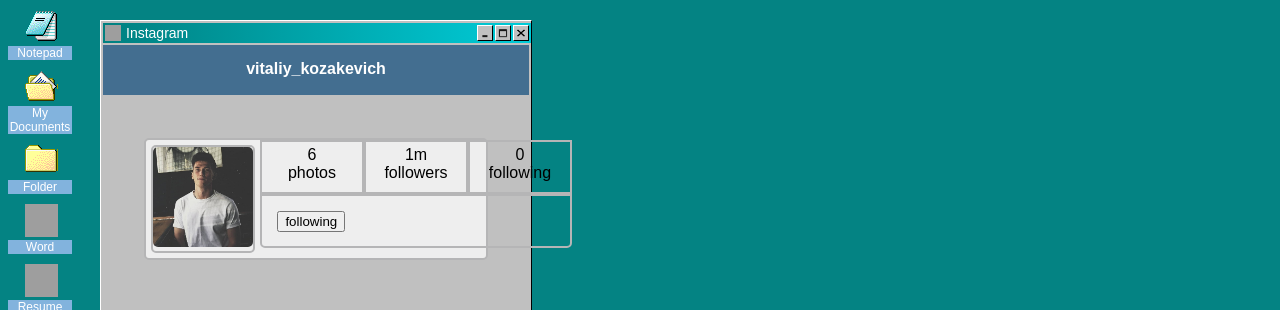
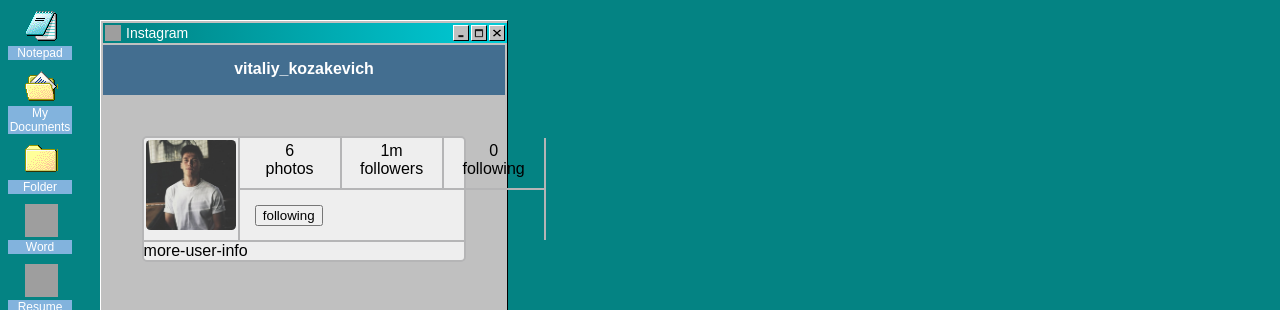
Before and after one commit to kozakevich13/windows-xp, a React (Create React App) app: page / in a window 1280 px wide. Both pictures are taken after a click on the button 41 px from the left and 340 px from the top of the page. Shown: the top 310 px of the page. Built offline with nearby package versions, Linux system fonts and the light colour scheme; no server answers; grey boxes are pictures that could not be loaded; a web font is replaced by a local one.

Commit message:
add block more info

```diff
--- a/src/apps/Instagram/Instagram.css
+++ b/src/apps/Instagram/Instagram.css
@@ -16,12 +16,12 @@
 
 .top-info-block {
     display: flex;
+    width: 100%;
 }
 
 .user-box {
-    margin: 5px;
+    padding: 2px;
     border-radius: 5px;
-    border: solid 2px #b5b5b6;
 
 }
 
@@ -29,12 +29,23 @@
     min-width: 100px;
     border-radius: 0px;
     border: solid 2px #b5b5b6;
+    border-top: 0px;
+    height: 50px;
+}
+
+.user-box-numbers-followers {
+    min-width: 100px;
+    border-radius: 0px;
+    border: solid 2px #b5b5b6;
+    border-top: 0px;
+    border-left: 0px ;
+    border-right: 0px;
     height: 50px;
 }
 
 .user-avatar {
-    width: 100px;
-    height: 100px;
+    width: 90px;
+    height: 90px;
     border-radius: 5%;
 }
 
@@ -63,11 +74,17 @@
 
 .block-following {
     height: 50px;
-    border-radius: 0px 0px 5px 5px;
+    border-radius: 0px;
     border: solid 2px #b5b5b6;
+    border-top: 0px;
+    border-bottom: 0px;
 
 }
 
 .btn-following {
     margin: 5%;
 }
+
+.more-user-info {
+    border-top: solid 2px #b5b5b6;
+}
--- a/src/apps/Instagram/Instagram.js
+++ b/src/apps/Instagram/Instagram.js
@@ -44,7 +44,7 @@
                       <p className='numbers-stats'>6</p>
                       <p className='stat-title'>photos</p>
                     </div>
-                    <div className='user-number-followers user-box-numbers'>
+                    <div className='user-number-followers user-box-numbers-followers'>
                       <p className='numbers-stats'>1m</p>
                       <p className='stat-title'>followers</p>
                     </div>
@@ -57,9 +57,11 @@
                   <button className='btn-following'>following</button>
                 </div>
             </div>
+          </div>
 
-
-          </div>
+          <div className='more-user-info'>
+             more-user-info
+            </div>
 
         </div>
       </div>
```
